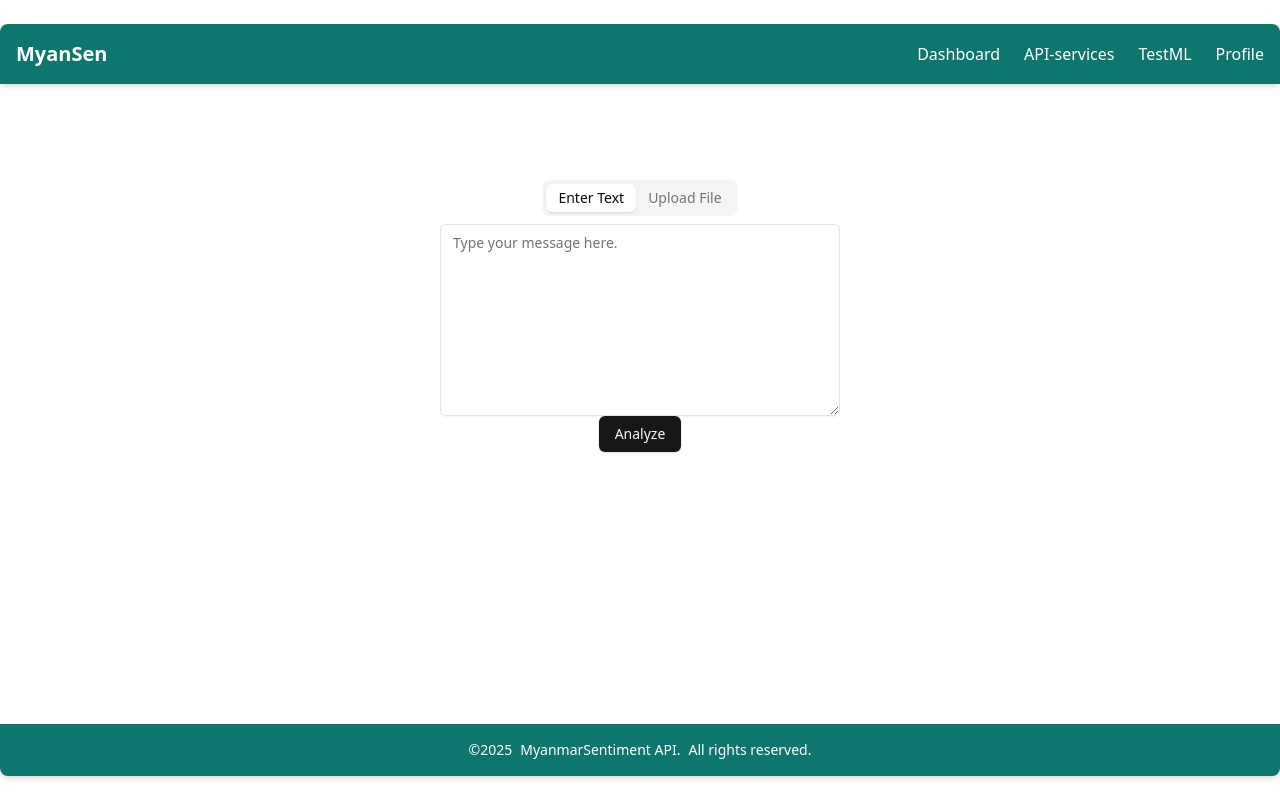
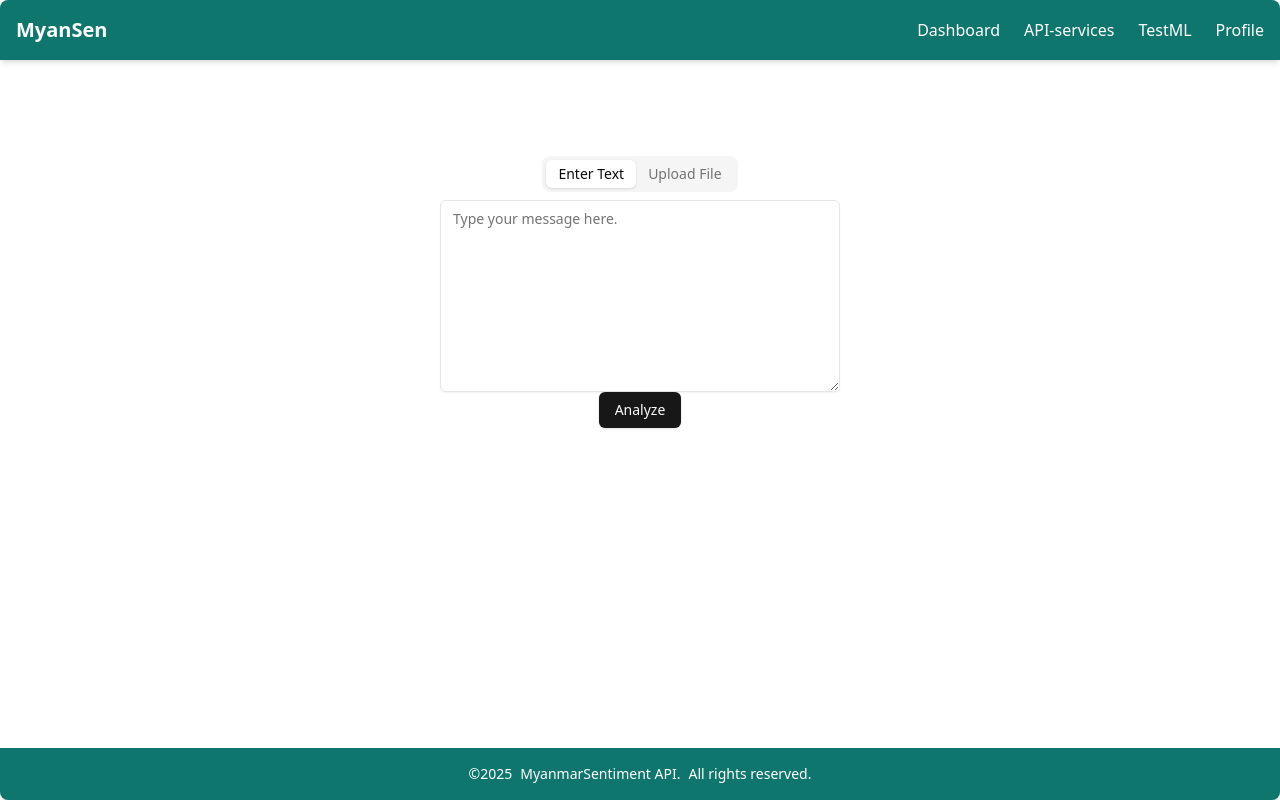
Before and after one commit to gloriabee/myansen_frontend, a React (Vite) app: page / in a window 1280 px wide. Built offline with nearby package versions, Linux system fonts and the light colour scheme.

Commit message:
remove margin space in nav and footer

```diff
--- a/src/App.tsx
+++ b/src/App.tsx
@@ -7,17 +7,15 @@ import NotFoundPage from "@/pages/NotFoundPage";
 import Footer from "@/components/Footer";
 import { Route, Routes } from "react-router-dom";
 
-import Footer from "@/components/Footer";
 function App() {
-
   return (
     <>
-    <div className="flex flex-col min-h-dvh">
+      <div className="flex flex-col min-h-dvh">
         <NavBarMenuPage />
         <main className="flex-grow">
           <Routes>
             <Route path="/" element={<HomePage />} />
-            <Route path="/testmlops" element={< TestMLOpsPage/>}></Route>
+            <Route path="/testmlops" element={<TestMLOpsPage />}></Route>
             <Route path="*" element={<NotFoundPage />} />
           </Routes>
         </main>
--- a/src/components/Footer.tsx
+++ b/src/components/Footer.tsx
@@ -1,18 +1,17 @@
-
-
-interface FooterProps{
+interface FooterProps {
   year: number;
   companyName: string;
   label?: string;
   link?: string;
 }
 
-const Footer = ({ year, companyName, label,link }: FooterProps) => {
-
+const Footer = ({ year, companyName, label, link }: FooterProps) => {
   return (
     <>
-        <footer className="bg-teal-700 p-4 shadow-md rounded-bl-lg rounded-br-lg sm:footer-horizontal
-        mb-6">
+      <footer
+        className="bg-teal-700 p-4 shadow-md rounded-bl-lg rounded-br-lg sm:footer-horizontal
+       "
+      >
         <div className="container mx-auto text-center text-white">
           <p className="text-sm">
             &copy;{year}
@@ -33,6 +32,5 @@ const Footer = ({ year, companyName, label,link }: FooterProps) => {
       </footer>
     </>
   );
-
-}
+};
 export default Footer;
--- a/src/components/NavBar.tsx
+++ b/src/components/NavBar.tsx
@@ -1,6 +1,5 @@
 import React, { useState } from "react";
 import { Link } from "react-router-dom";
-
 
 interface NavItem {
   label: string;
@@ -14,11 +13,11 @@ interface NavBarProps {
   navItems: NavItem[];
 }
 
-const NavBar = ({ logoText, navItems } : NavBarProps) => {
+const NavBar = ({ logoText, navItems }: NavBarProps) => {
   const [isMobileViewOpen, setMobileViewOpen] = useState(false);
 
   return (
-    <nav className="bg-teal-700 p-4 shadow-md rounded-tl-lg rounded-tr-lg mt-6">
+    <nav className="bg-teal-700 p-4 shadow-md rounded-tl-lg rounded-tr-lg">
       <div className="container mx-auto flex justify-between items-center text-white">
         {/* Logo/Brand Name */}
         <a href="/" className="text-xl font-bold">
```
Lines whose indentation alone changed are shown as unchanged.
